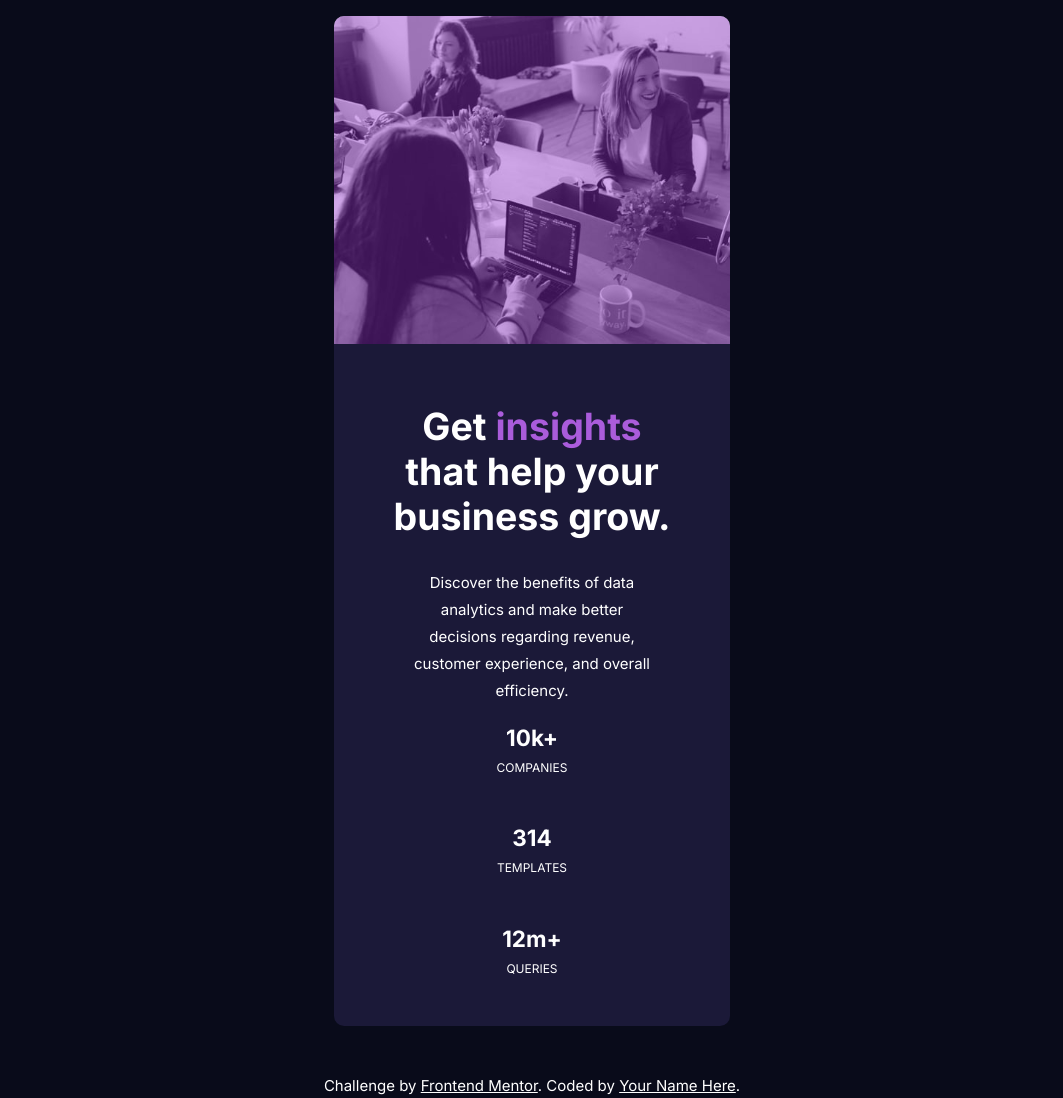
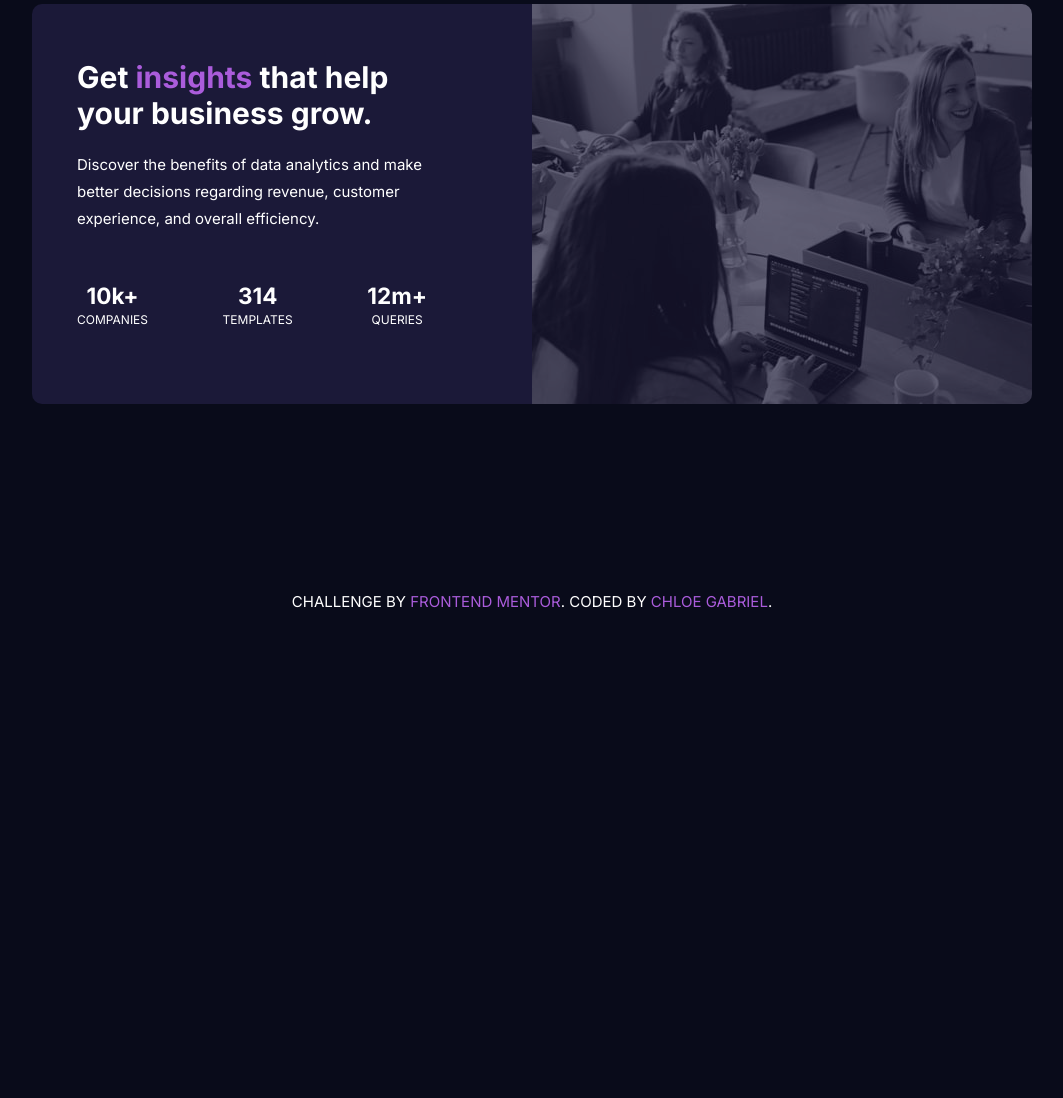
Before and after one commit to chloeGabriel/challenge-02, a plain HTML site: page index.html in a window 1280 px wide. Shown: the part 184-1282 px from the top of the page, without its empty margins (108-1171 px from the left). After the commit the page ends 800 px from the top, so only its background shows below. Drawn offline with Linux system fonts and the light colour scheme.

Commit message:
CSS Improving
CSS code improved

```diff
--- a/index.html
+++ b/index.html
@@ -13,28 +13,38 @@
 	<title>Frontend Mentor | Stats preview card component</title>
 </head>
 <body>
-<div class="main-card">
+<div class="card">
+	<div class="main-content">
+		<!-- Left Content -->
 		<div class="left-column">
 			<h1>Get <span class="accent">insights</span> that help your business grow.</h1>
 			<p>Discover the benefits of data analytics and make better decisions regarding revenue, customer
 				experience, and overall efficiency.</p>
-		<ul class="horizontal-list">
-			<li class="numbers">10k+</li>
-			<li class="services">companies</li>
-			<li class="numbers">314</li>
-			<li class="services">templates</li>
-			<li class="numbers">12m+</li>
-			<li class="services">queries</li>
-		</ul>
+			<div class="stats-content">
+				<div class="stat-bloc">
+					<h3>10k+</h3>
+					<small>companies</small>
 				</div>
+				<div class="stat-bloc">
+					<h3>314</h3>
+					<small>templates</small>
+				</div>
+				<div class="stat-bloc">
+					<h3>12m+</h3>
+					<small>queries</small>
+				</div>
+			</div>
+		</div>
+		<!-- Right Content -->
 		<div class="right-column">
-		<div class="top-gradient"></div>
-		<img src="images/image-header-desktop.jpg" alt="Happy Business">
+			<div class="card-image"></div>
 		</div>
+	</div>
+
 </div>
 <footer class="attribution">
 	<p>Challenge by <a href="https://www.frontendmentor.io?ref=challenge" target="_blank">Frontend Mentor</a>.
-		Coded by <a href="#">Your Name Here</a>.</p>
+		Coded by <a href="https://github.com/chloeGabriel">Chloe Gabriel</a>.</p>
 </footer>
 </body>
 </html>
--- a/style.css
+++ b/style.css
@@ -12,87 +12,74 @@
 
 body {
     background-color: hsl(233, 47%, 7%);
-    margin:200px auto;
 }
 
 .accent {
     color: hsl(277, 64%, 61%);
     font-weight: 700;
-    font-size: 2.5rem;
+    font-size: 2rem;
 }
 
 /* Main Card content */
-.main-card {
+.card {
+    display: flex;
+    justify-content: center;
+    align-items: center;
+    height: 97vh;
+}
+
+.main-content {
+    display: flex;
+    max-width: 1000px;
     background-color: hsl(244, 38%, 16%);
     border-radius: 10px;
-    display: flex;
-    flex-direction: row;
-    justify-content: center;
-    align-items: center;
-    max-width: 60%;
-    margin: 50px auto;
 }
-
 /*Left Column */
 .left-column {
-    margin: 50px;
+    padding: 3rem;
+    margin-right: 2rem;
 }
 
 .left-column p {
     font-weight: lighter;
-    padding: 20px 90px 60px 0;
     line-height: 1.8;
+    margin: 20px auto;
 }
 
 .left-column h1 {
     font-weight: 700;
-    font-size: 2.5rem;
+    font-size: 2rem;
     margin: 10px auto;
 }
 
-.horizontal-list {
-    column-width: 9.5em;
-    list-style-type: none;
+.stats-content {
+    max-width: 350px;
+    display: flex;
+    justify-content: space-between;
+    margin-top: 50px;
+    text-align: center;
 }
 
-.horizontal-list .numbers {
+.stat-bloc h3 {
     font-size: 1.5rem;
-    font-weight: 700;
+}
+.stat-bloc small {
+    font-size: 0.8rem;
+    text-transform: uppercase;
 }
 
-.horizontal-list .services {
-    text-transform: uppercase;
-    font-weight: lighter;
-    font-size: 0.8rem;
-    line-height: 2.8;
-}
-
-.horizontal-list li:first-child {
-    margin-top: 0px;
-}
 
 /*Right Column */
-.right-column {
-    display: flex;
-    align-items: center;
-    position: relative;
-}
-.right-column img {
+
+.card-image {
+    background-color: hsl(277, 64%, 50%);
+    background: url("images/image-header-desktop.jpg");
+    opacity: 0.4;
+    width: 500px;
+    height: 400px;
     border-radius: 0 10px 10px 0;
-}
-
-.right-column::before {
-    background-color: hsl(277, 64%, 50%);
-    position: absolute;
-    content: "";
-    top: 0px;
-    right: 0px;
-    bottom: 0px;
-    left: 0px;
-    opacity: 0.4;
-    width: 540px;
-    height: 446px;
-    border-radius: 0 10px 10px 0;
+    background-blend-mode: multiply;
+    filter: opacity(0.8);
 }
 
 /*Attribution */
@@ -101,42 +88,46 @@ footer {
     justify-content: center;
 }
 
+.attribution a {
+    text-decoration: none;
+    color: hsl(277, 64%, 61%);
+}
+.attribution {
+    text-transform: uppercase;
+}
+
 /*Responsive Design */
-@media only screen and (max-width: 1830px) {
-    .main-card {
-        max-width: 60%;
+@media only screen and (min-width: 280px) and (max-width: 1024px) {
+    .card {
+        margin: 8rem 0;
+        height: 100vh;
+        display: flex;
+        justify-content: center;
+        align-items: center;
     }
-    .horizontal-list {
-        column-width: 7.5em;
+
+    .main-content {
+        width: 320px;
+        display: flex;
+        flex-direction: column-reverse;
+        text-align: center;
+    }
+
+    .left-column {
+        margin: 0;
+        padding: 2rem 1rem;
+    }
+    .stats-content {
+        flex-direction: column-reverse;
+    }
+
+    .stat-bloc {
+        margin: 20px;
+    }
+    .card-image {
+        width: 320px;
+        height: 250px;
+        background: url("images/image-header-mobile.jpg");
+        border-radius: 10px 10px 0 0;
     }
 }
-
-@media only screen and (max-width: 1723px) {
-    .main-card {
-        flex-direction: column-reverse;
-        max-width: 31%;
-        text-align: center;
-    }
-    .left-column {
-        margin: 50px 50px 0 50px;
-    }
-    .left-column p {
-        padding: 20px 30px;
-    }
-    .horizontal-list {
-        column-width: 14.5em;
-    }
-    .horizontal-list .services {
-        margin-bottom: 40px;
-    }
-    .right-column img {
-        border-radius: 10px 10px 0 0;
-        width: 100%;
-    }
-    .right-column::before {
-        height: 100%;
-        border-radius: 10px 10px 0 0;
-        width: 100%;
-    }
-
-}
```
Lines whose indentation alone changed are shown as unchanged.
